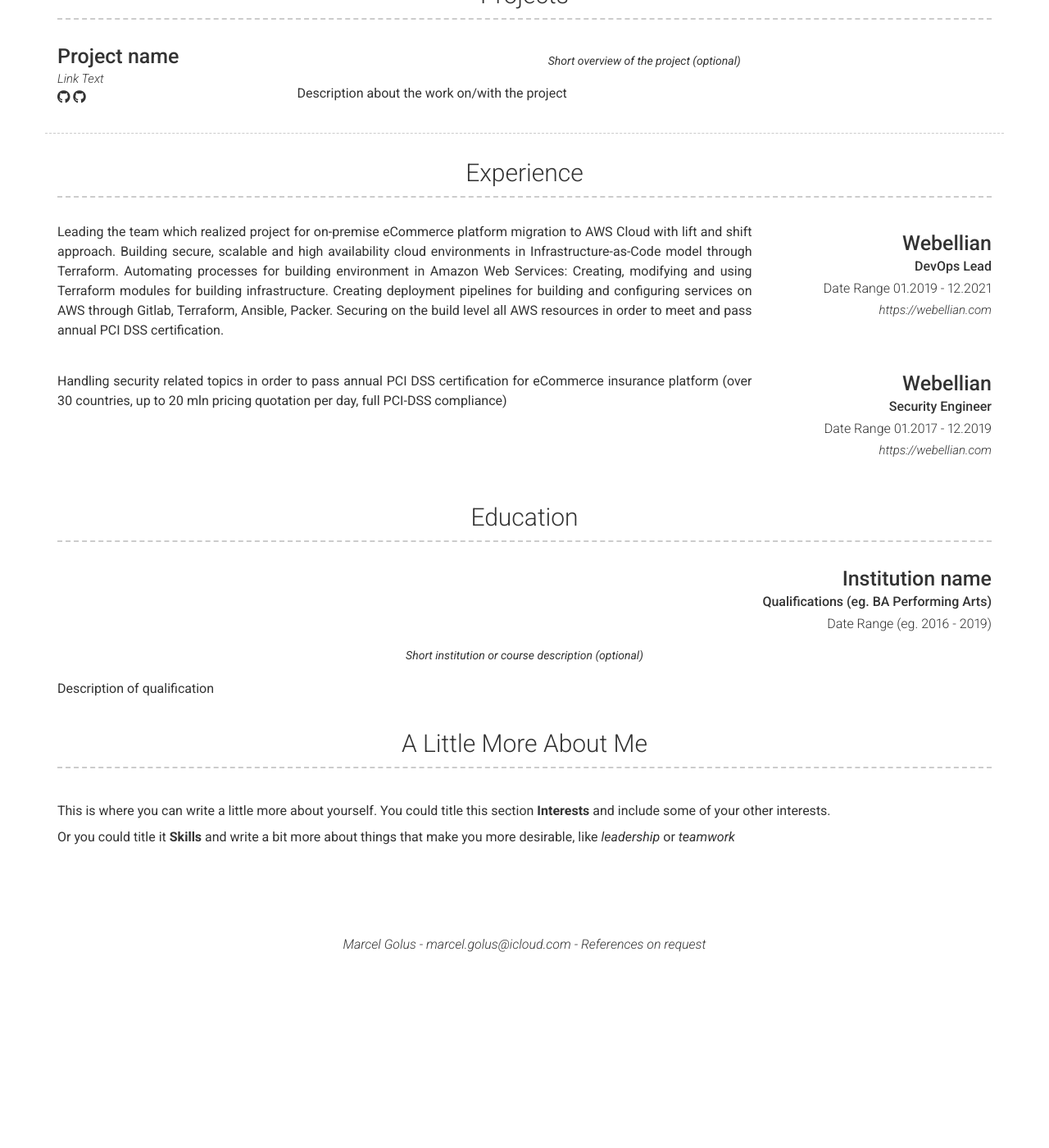
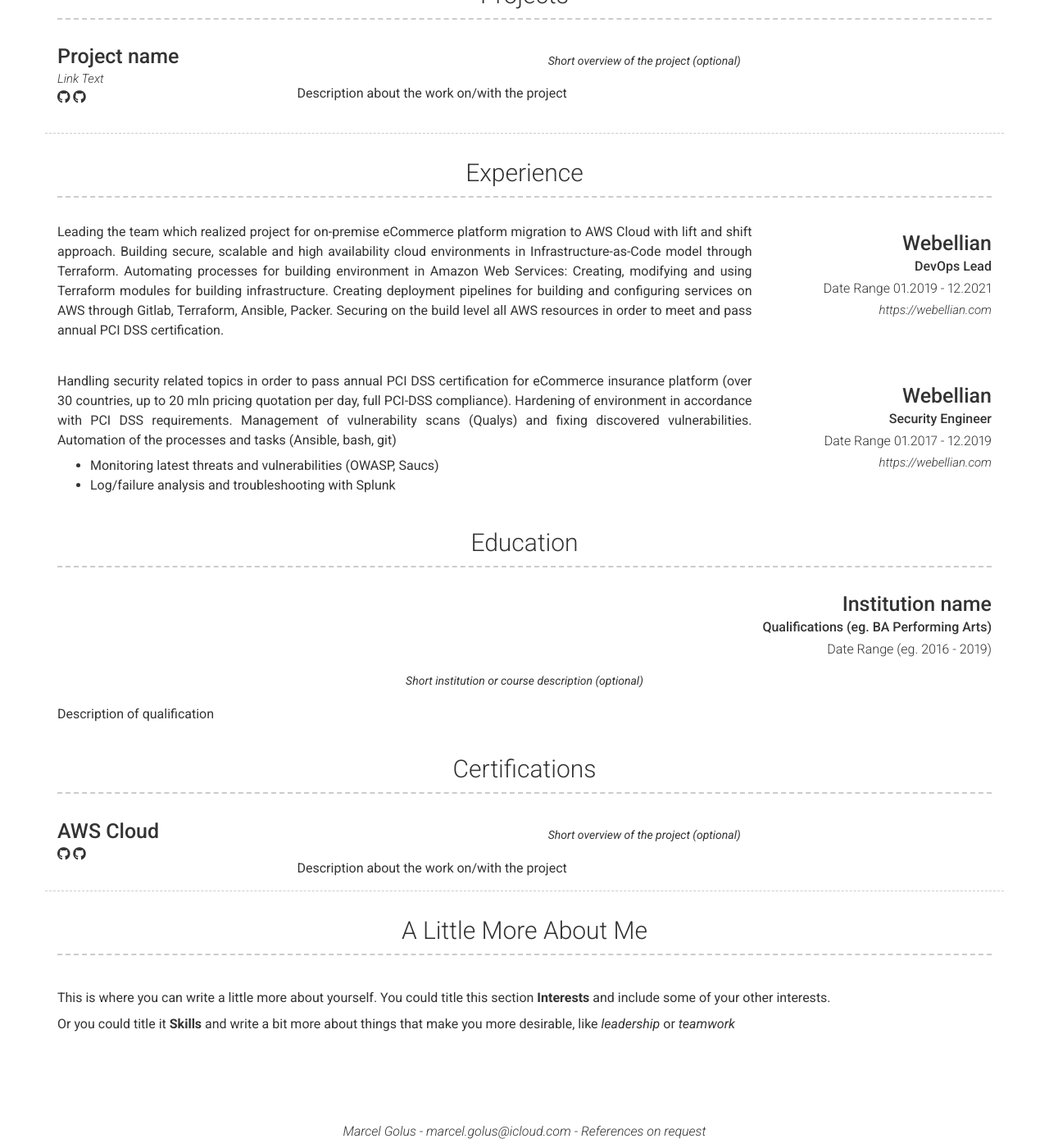
Before and after one commit to marcelgolus/marcelgolus.github.io, a Jekyll site: the page built from index.md, in a window 1280 px wide and 1400 px high, scrolled down 1200 px. Shown: the whole window at 82% size. Built offline with Jekyll 4.4.1, drawn with Linux system fonts in a browser that asks for light colours; nearby versions of some CDN libraries; before the commit the page ends 2372 px from its top, so only the background shows below that.

Commit message:
small change

```diff
--- a/_config.yml
+++ b/_config.yml
@@ -100,7 +100,12 @@ content:
         # quote: >
         #   Small company
         description: | # this will include new lines to allow paragraphs
-          Handling security related topics in order to pass annual PCI DSS certification for eCommerce insurance platform (over 30 countries, up to 20 mln pricing quotation per day, full PCI-DSS compliance)
+          Handling security related topics in order to pass annual PCI DSS certification for eCommerce insurance platform (over 30 countries, up to 20 mln pricing quotation per day, full PCI-DSS compliance).
+          Hardening of environment in accordance with PCI DSS requirements.
+          Management of vulnerability scans (Qualys) and fixing discovered vulnerabilities.
+          Automation of the processes and tasks (Ansible, bash, git)
+          - Monitoring latest threats and vulnerabilities (OWASP, Saucs)
+          - Log/failure analysis and troubleshooting with Splunk
 
   - title: Education
     layout: list
@@ -113,6 +118,25 @@ content:
           Short institution or course description (optional)
         description: | # this will include new lines to allow paragraphs
           Description of qualification
+
+  - title: Certifications
+    layout: list
+    content:
+      - layout: left
+        border: weak  # Value of `weak` will display a weak border below this item. # Any
+                      # other value (or no value) means no border will be displayed
+        title: AWS Cloud
+        additional_links:
+          - title:  Github page for project (eg. sproogen/modern-resume-theme)
+            icon: fab fa-github
+            url: Link to project (eg. sproogen.github.io/modern-resume-theme)(optional)
+          - title:  Github page for project (eg. sproogen/modern-resume-theme)
+            icon: fab fa-github
+            url: Link to project (eg. sproogen.github.io/modern-resume-theme)(optional)
+        quote: >
+          Short overview of the project (optional)
+        description: | # this will include new lines to allow paragraphs
+          Description about the work on/with the project
   - title: A Little More About Me
     layout: text
     content: | # this will include new lines to allow paragraphs
```
